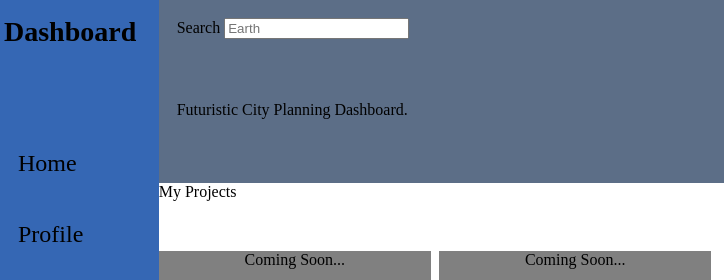
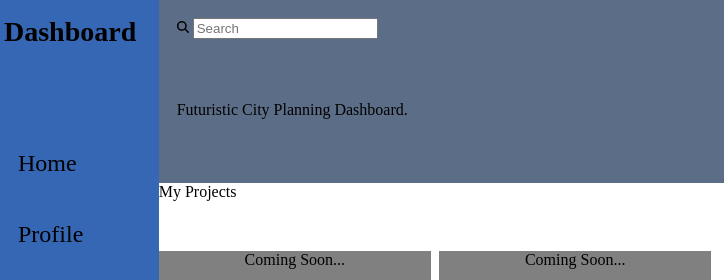
Before and after one commit to CameronTheDeveloper/admin-dashboard, a plain HTML site: page index.html in a window 1280 px wide. Shown: the top 280 px of the page, 0-724 px from the left. Drawn offline with Linux system fonts and the light colour scheme.

Commit message:
Add search magnifying glass image

```diff
--- a/index.html
+++ b/index.html
@@ -11,8 +11,8 @@
     <div class="container">
         <div class="header">
             <div class="search">
-                <label for="search">Search</label>
-                <input type="search" name="header-search" id="header-search" placeholder="Earth">
+                <label for="search"><img src="image/magnifying-glass-solid.svg" alt="Magnifying glass"></label>
+                <input type="search" name="header-search" id="header-search" placeholder="Search">
             </div>
             <div class="header-symbol"><img src="image/portfolioLogo(1).png" alt="Portfolio logo"></div>
             <div class="header-message">Futuristic City Planning Dashboard.</div>
--- a/style.css
+++ b/style.css
@@ -22,6 +22,11 @@
 .header-symbol img{
     height: auto;
     width: 200px;
+}
+
+.header .search img{
+    height: auto;
+    width: 12px;
 }
 
 .sidebar{
```
Also changed, not shown: image/magnifying-glass-solid.svg (added).
